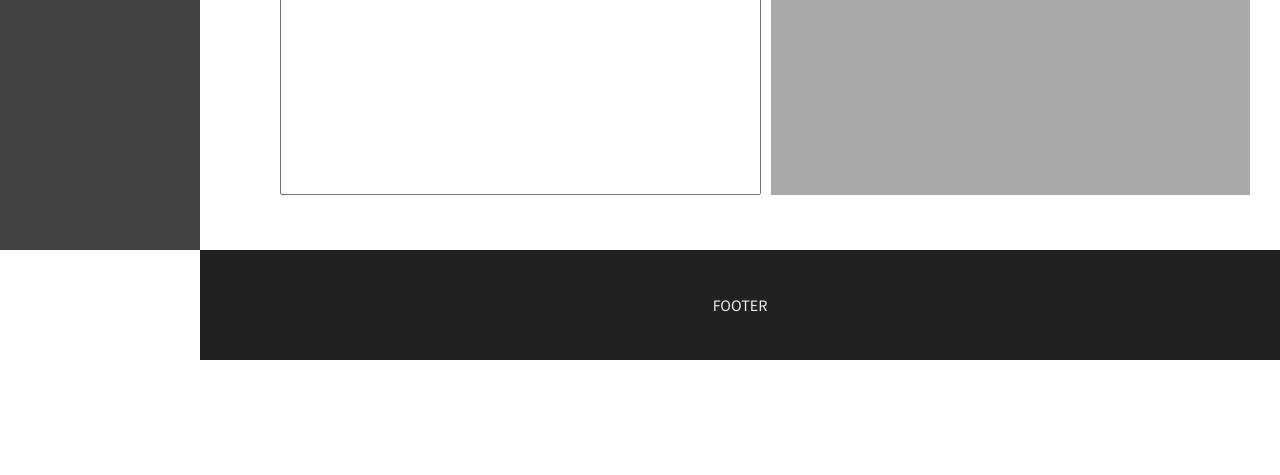
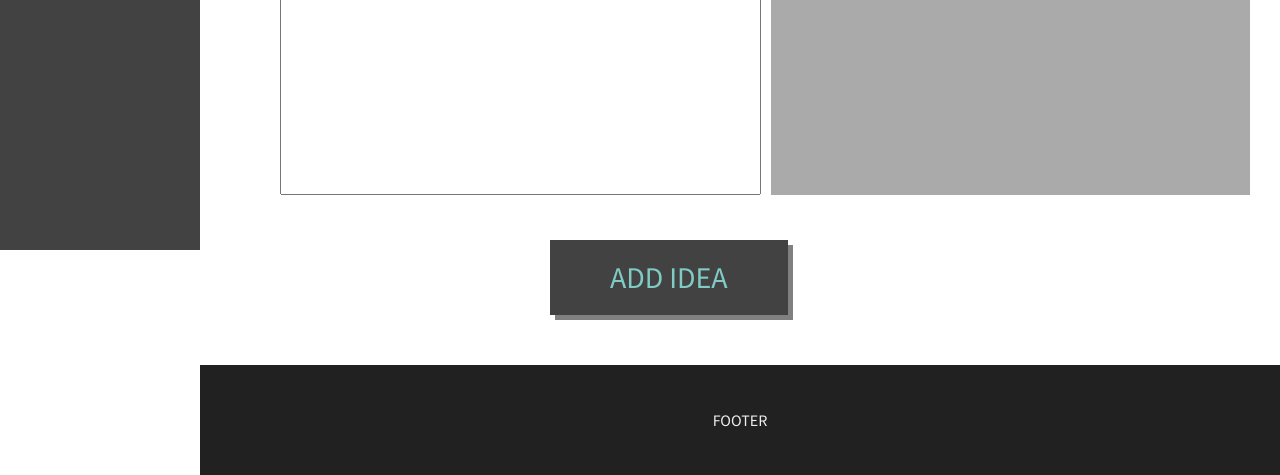
Before and after one commit to anihm136/IdeaCeption, a PHP site: page /add.html in a window 1280 px wide. Shown: the part 550-1025 px from the top of the page. Before the commit the page ends 910 px from the top, so only its background shows below. Run offline with PHP 8.4, Linux system fonts and the light colour scheme.

Commit message:
Minor changes;added a submit button

```diff
--- a/add.html
+++ b/add.html
@@ -13,12 +13,14 @@
         <span style="color:#80CBC4">IDEA</span><span style="color:#EEEEEE">CEPTION</span>
     </header>
     <nav>
+        <div id="nav_bar">
         IDEAS
         <ul>
             <li class="add"><a href="add.html">ADD</a></li>
             <li class="browse"><a href="browse.html">BROWSE</a></li>
             <li class="fund"><a href="fund.html">FUND</a></li>
         </ul>
+        </div>
     </nav>
     <div id="corner-border"><ul></div>
     <div id="corner"><a href="index.html"><img src="images/logo.png" alt="LOGO" width=140px height=140px></a></div>
@@ -26,6 +28,9 @@
         <textarea id="input" placeholder="Type in your idea here"></textarea>
         <div id="view"></div>
     </div>
+    <div id="add_idea">
+        <button id="add_idea_button" >ADD  IDEA</button>
+    </div>
     <footer><p>FOOTER</p></footer>
     <script src="scripts/showdown.min.js"></script>
     <script src="scripts/add.js"></script>
--- a/styles/add.css
+++ b/styles/add.css
@@ -40,3 +40,25 @@ footer {
     margin-top: 50px;
     margin-left: 200px;
 }
+
+#add_idea_button{
+    margin-left: 550px;
+    margin-top: 40px;
+    padding: 20px 60px;
+    border: none;
+    text-align: center;
+    font-size: 30px;
+    background-color: #424242;
+    color: #80cbc4;
+    box-shadow: 5px 5px grey;
+}
+
+
+#add_idea_button:active {
+    transform: translateY(3px);
+    box-shadow: 5px 2px;
+  }
+
+  #add_idea_button:hover {
+    background-color:white;
+  }
```
